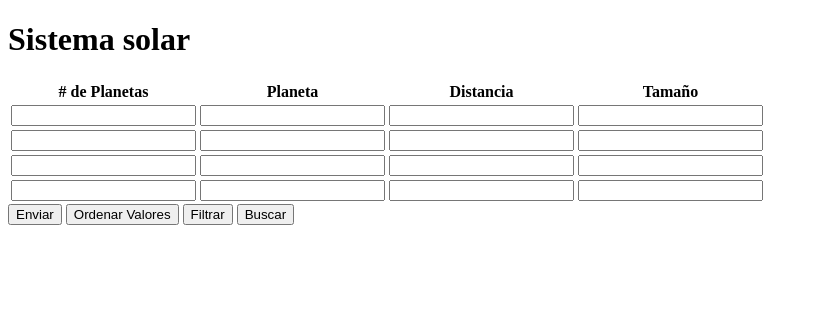
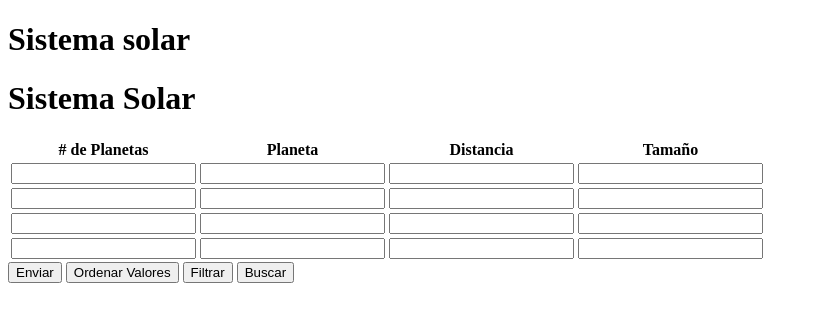
Before and after one commit to Paola2828/EjercicioPlanetas, a plain HTML site: page index.html in a window 1280 px wide. Shown: the whole page, without its empty margins (0-818 px from the left). Drawn offline with Linux system fonts and the light colour scheme.

Commit message:
doble titulo sistema solar

```diff
--- a/index.html
+++ b/index.html
@@ -9,6 +9,7 @@
 </head>
 <body>
     <h1>Sistema solar</h1>
+    <h1>Sistema Solar</h1>
     <table>
         <thead>
             <tr>
```
